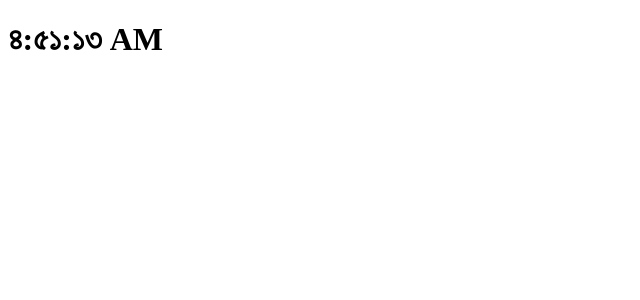
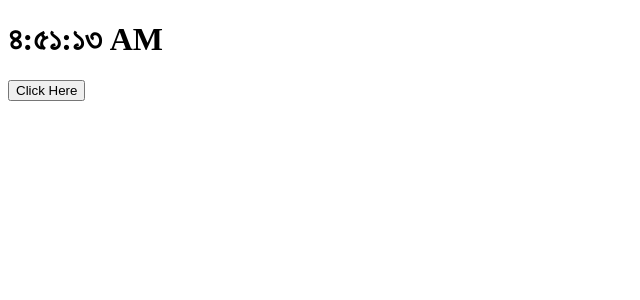
Before and after one commit to MusfiqurRahmanShahed/MYREACT, a React (Create React App) app: page / in a window 1280 px wide. Shown: the top 300 px of the page, without its empty margins (0-640 px from the left). Built offline with nearby package versions, Linux system fonts and the light colour scheme.

Commit message:
Event handling and Control Re Rendering

```diff
--- a/src/App.js
+++ b/src/App.js
@@ -1,8 +1,9 @@
 import Clock from "./Components/Clock";
 
 function App() {
+  console.log("App rendered");
   return (
-    <div><Clock local = "bn-BD"> </Clock> </div>
+    <div><Clock> </Clock> </div>
   );
 }
 
--- /dev/null
+++ b/src/Components/Button.js
@@ -0,0 +1,24 @@
+import React from 'react';
+
+class Button extends React.Component {
+    shouldComponentUpdate(nextProps){
+        const{change:currentChange}=this.props;
+        const{change:nextChange}=nextProps;
+
+        if(nextChange!==currentChange){
+            return true;
+        }
+        return false;
+    }
+    render() {
+        console.log("Button class render")
+        const{change,locale}=this.props;
+        return (
+            <button type="button" onClick={() => change(locale)}>
+                Click Here
+            </button>
+        );
+    }
+}
+
+export default Button;
--- a/src/Components/Clock.js
+++ b/src/Components/Clock.js
@@ -1,13 +1,17 @@
 import React from 'react';
 import ReactDOM from 'react-dom/client';
+import Button from './Button';
+
 class Clock extends React.Component {
   // constructor(props){
   //   super(props);
-  //   this.state = {date: new Date()};
+  //   this.state = {date: new Date(),locale:'bn-BD'};
+  //   this.handleClick = this.handleClick.bind(this);
   // }
 
   state = {
-    date: new Date()
+    date: new Date(),
+    locale: "bn-BD"
   };
 
 
@@ -23,11 +27,25 @@ class Clock extends React.Component {
     this.setState({date: new Date()});
   }
 
+  handleClick=(locale)=>{
+    this.setState({locale});
+  }
+
+
   render(){
+    console.log("Clock class render");
+    const{date,locale} = this.state;
     return (
-      <h1 className="heading">
-        <span className="text">{this.state.date.toLocaleTimeString(this.props.local)}</span>
-      </h1>
+      <>
+        <h1 className="heading">
+          <span className="text">{date.toLocaleTimeString(locale)}</span>
+        </h1>
+        {/* button type="button" onClick={this.handleClick.bind(this,'en-US')} */}
+        <Button chnage={this.handleClick} locale="en-US">
+          Click Here
+        </Button>
+      </>
+
     );
   }
 
```
Also changed, not shown: indexa.html (added, +18 -0 lines).
